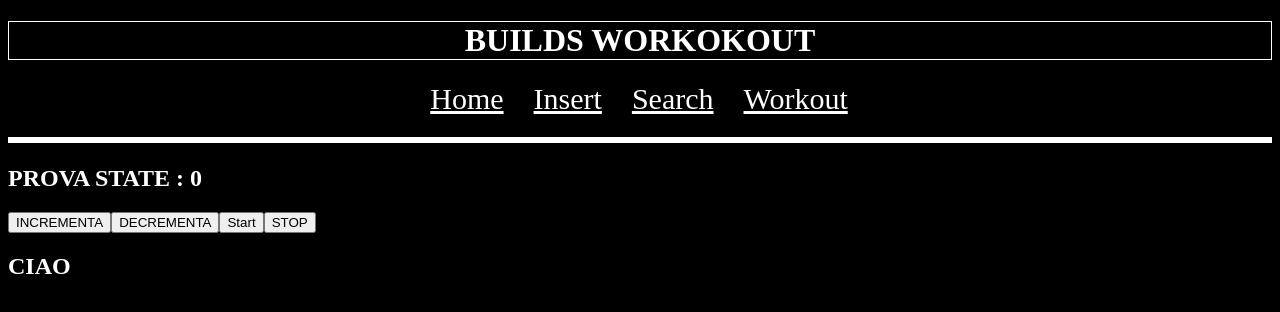
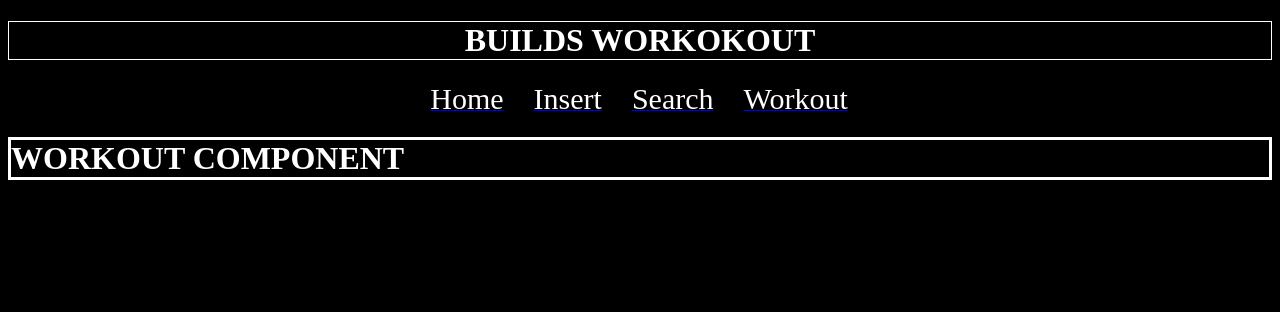
Before and after one commit to RichardMoschini87/workpwa, a React (Create React App) app: page /workout in a window 1280 px wide. Shown: the top 312 px of the page. Built offline with nearby package versions, Linux system fonts and the light colour scheme.

Commit message:
aggiunto router per navigazione componenti

```diff
--- a/package.json
+++ b/package.json
@@ -9,6 +9,7 @@
     "react": "^17.0.2",
     "react-dom": "^17.0.2",
     "react-redux": "^7.2.6",
+    "react-router-dom": "^6.0.2",
     "react-scripts": "4.0.3",
     "redux": "^4.1.2",
     "web-vitals": "^0.2.4",
--- a/src/App.js
+++ b/src/App.js
@@ -3,10 +3,23 @@ import './App.css';
 import Header from './componets/Header';
 import Insert from './componets/Insert';
 import Navbar from './componets/Navbar';
+import Search from "./componets/Search";
+import Workout from './componets/Workout';
+import { BrowserRouter as Router, Route, Routes } from 'react-router-dom'
+
 
 function App() {
   return (
-        <><Header></Header><Navbar></Navbar><Insert></Insert></>
+    <Router>
+      <Header></Header>
+      <Navbar></Navbar>
+      <Routes>
+        <Route path='/'></Route>
+        <Route path='/insert' element={<Insert></Insert>}></Route>
+        <Route path='/search' element={<Search></Search>}></Route>
+        <Route path='/workout' element={<Workout></Workout>}></Route>
+      </Routes>
+    </Router>
   );
 }
 
--- a/src/componets/Insert.js
+++ b/src/componets/Insert.js
@@ -1,9 +1,8 @@
 import React from "react";
 import './Insert.css'
-import Search from "./Search";
 import incrementa from '../reduxActions/ActionIncrementa'
 import decrementa from "../reduxActions/ActionDecrementa";
-import {useSelector,useDispatch} from 'react-redux'
+import { useSelector, useDispatch } from 'react-redux'
 
 function Insert() {
     var cronometro = 0;
@@ -31,17 +30,16 @@ function Insert() {
         sec = 0;
         document.getElementById('idd').innerHTML = min + ':' + sec
     }
-//##################################################################à
+    //##################################################################à
     return (
         <div>
             <h1 id='idd'></h1>
-            <h2> PROVA STATE : { increment} </h2>
-            <button onClick={()=>disptch(incrementa())}>INCREMENTA</button>
-            <button onClick={()=>disptch(decrementa())}>DECREMENTA</button>
+            <h2> PROVA STATE : {increment + decrement} </h2>
+            <button onClick={() => disptch(incrementa())}>INCREMENTA</button>
+            <button onClick={() => disptch(decrementa())}>DECREMENTA</button>
 
             <button onClick={start} >Start</button>
             <button onClick={stop}>STOP</button>
-            <Search></Search>
         </div>
     )
 }
--- a/src/componets/Navbar.js
+++ b/src/componets/Navbar.js
@@ -1,15 +1,19 @@
 import React from "react";
 import './Navbar.css'
 import { ItemNav } from '../navbarUtil/itemNav'
+import{Link} from 'react-router-dom'
 
 function Navbar() {
     return (
-        <nav id='nav' class="navbar">
+        <nav id='nav' className="navbar">
             {ItemNav.map((item, index) => {
                 return (
-                    <a class={item.cname} href={item.url}>{item.title}</a>
+                    <Link to={item.url}>
+                    <a key={index} className={item.cname}>{item.title}</a>
+                    </Link>
                 )
             })}
+
         </nav>);
 }
 
--- a/src/componets/Search.js
+++ b/src/componets/Search.js
@@ -2,8 +2,8 @@ import React from "react";
 import './Search.css'
 
 
-function Search(){
-    return(<div><h2>CIAO </h2></div>)
+function Search() {
+    return (<div><h2>Componente di ricerca </h2></div>)
 }
 
 export default Search
--- /dev/null
+++ b/src/componets/Workout.css
@@ -0,0 +1,3 @@
+h1{
+    color: white;
+}
--- /dev/null
+++ b/src/componets/Workout.js
@@ -0,0 +1,11 @@
+import React from "react";
+import './Workout.css'
+
+function Workout() {
+    return(
+        <div>
+            <h1>WORKOUT COMPONENT</h1>
+        </div>
+    )
+}
+export default Workout
--- a/src/navbarUtil/itemNav.js
+++ b/src/navbarUtil/itemNav.js
@@ -1,17 +1,17 @@
 export const ItemNav = [{
     title: 'Home',
     cname: 'active',
-    url: ''
+    url: '/'
 }, {
     title: 'Insert',
     cname: 'active',
-    url: ''
+    url: '/insert'
 }, {
     title: 'Search',
     cname: 'active',
-    url: ''
+    url: '/search'
 }, {
     title: 'Workout',
     cname: 'active',
-    url: ''
+    url: '/workout'
 }]
```
Also changed, not shown: 1 other file (tests, documents, lock files or other folders).
